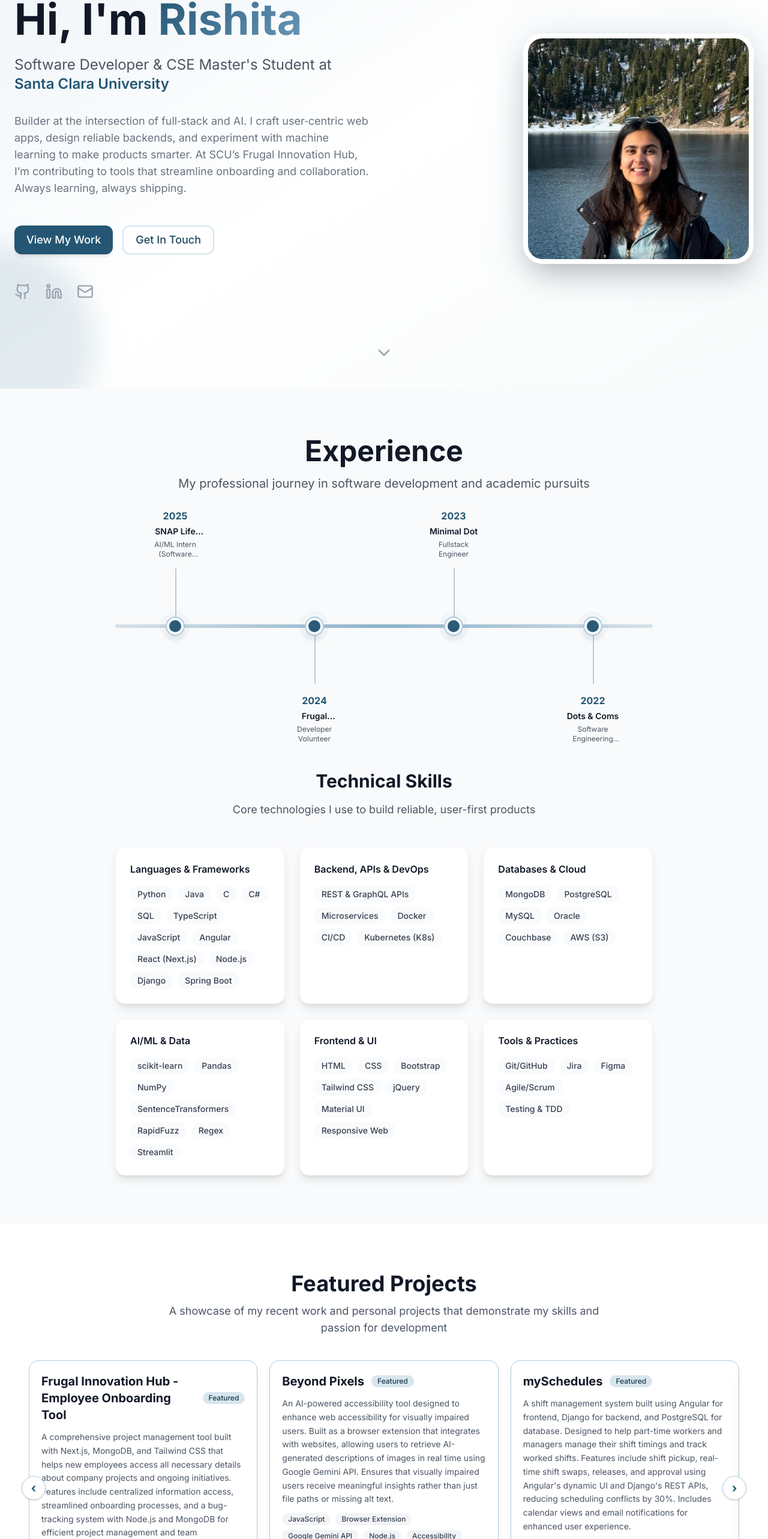
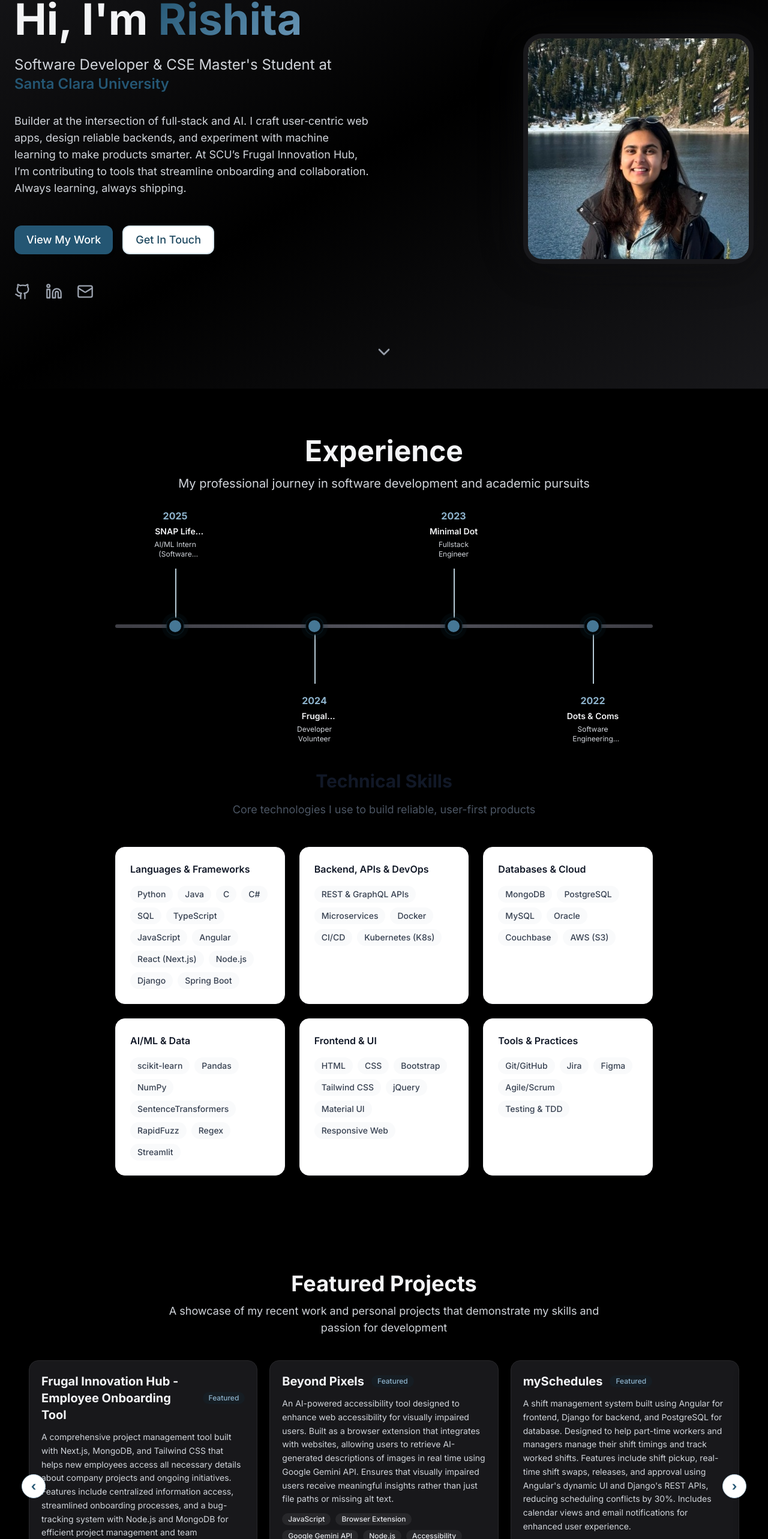
Before and after one commit to bhattrishita/portfolio, a Next.js app: page / in a window 1280 px wide. Shown: the part 152-2718 px from the top of the page at 60% size. Built offline with nearby package versions, Linux system fonts and the light colour scheme.

Commit message:
UI: switch to black theme, dark cards, and remove footer bottom text

```diff
--- a/src/app/layout.tsx
+++ b/src/app/layout.tsx
@@ -23,7 +23,7 @@ export default function RootLayout({
 }) {
   return (
     <html lang="en" className="scroll-smooth">
-      <body className={inter.className}>
+      <body className={`${inter.className} bg-black text-gray-100`}>
         {children}
       </body>
     </html>
--- a/src/components/Experience.tsx
+++ b/src/components/Experience.tsx
@@ -93,7 +93,7 @@ const Experience = () => {
   }, [experiences])
 
   return (
-    <section id="experience" className="section-padding bg-gray-50">
+    <section id="experience" className="section-padding bg-black">
       <div className="container-custom">
         <motion.div
           initial={{ opacity: 0, y: 20 }}
@@ -102,10 +102,10 @@ const Experience = () => {
           viewport={{ once: true }}
           className="text-center mb-16"
         >
-          <h2 className="text-4xl lg:text-5xl font-bold text-gray-900 mb-4">
+          <h2 className="text-4xl lg:text-5xl font-bold text-gray-100 mb-4">
             Experience
           </h2>
-          <p className="text-xl text-gray-600 max-w-3xl mx-auto">
+          <p className="text-xl text-gray-300 max-w-3xl mx-auto">
             My professional journey in software development and academic pursuits
           </p>
         </motion.div>
@@ -113,7 +113,7 @@ const Experience = () => {
         {/* Horizontal Timeline */}
         <div className="relative mx-auto max-w-6xl py-16">
           {/* Timeline rail centered */}
-          <div className="pointer-events-none absolute inset-x-0 top-1/2 -translate-y-1/2 h-1.5 bg-gradient-to-r from-secondary-200 via-primary-300 to-secondary-200 rounded-full" />
+          <div className="pointer-events-none absolute inset-x-0 top-1/2 -translate-y-1/2 h-1.5 bg-gradient-to-r from-zinc-700 via-zinc-600 to-zinc-700 rounded-full" />
 
           <div className="relative grid grid-cols-2 md:grid-cols-4 gap-8">
             {sortedExperiences.map((exp, index) => {
@@ -131,16 +131,16 @@ const Experience = () => {
                     onMouseLeave={() => setHoveredIndex(null)}
                     className="absolute left-1/2 top-1/2 -translate-x-1/2 -translate-y-1/2 z-10 cursor-pointer"
                   >
-                    <div className="w-7 h-7 rounded-full border-4 border-white bg-primary-600 shadow-lg ring-2 ring-primary-200 transition-transform duration-200 hover:scale-110">
-                      <span className="pointer-events-none absolute inset-0 rounded-full animate-ping bg-primary-300 opacity-30" />
+                    <div className="w-7 h-7 rounded-full border-4 border-black bg-primary-500 shadow-lg ring-2 ring-primary-900/40 transition-transform duration-200 hover:scale-110">
+                      <span className="pointer-events-none absolute inset-0 rounded-full animate-ping bg-primary-800 opacity-30" />
                     </div>
                   </div>
 
                   {/* Label above/below */}
                   <div className={`absolute left-1/2 -translate-x-1/2 ${isTop ? 'top-0 -translate-y-full pb-4' : 'bottom-0 translate-y-full pt-4'} text-center max-w-[200px]`}>
-                    <div className="text-base font-bold text-primary-600 mb-1">{year}</div>
-                    <div className="text-sm font-semibold text-gray-900 mb-1 line-clamp-1">{exp.company}</div>
-                    <div className="text-xs text-gray-600 line-clamp-2">{exp.title}</div>
+                    <div className="text-base font-bold text-primary-300 mb-1">{year}</div>
+                    <div className="text-sm font-semibold text-gray-100 mb-1 line-clamp-1">{exp.company}</div>
+                    <div className="text-xs text-gray-300 line-clamp-2">{exp.title}</div>
                   </div>
                 </div>
               )
@@ -153,7 +153,7 @@ const Experience = () => {
               initial={{ opacity: 0 }}
               animate={{ opacity: 1 }}
               exit={{ opacity: 0 }}
-              className="fixed inset-0 z-50 flex items-center justify-center bg-black/50 backdrop-blur-sm"
+              className="fixed inset-0 z-50 flex items-center justify-center bg-black/70 backdrop-blur-sm"
               onMouseEnter={() => setHoveredIndex(hoveredIndex)}
               onMouseLeave={() => setHoveredIndex(null)}
               onClick={() => setHoveredIndex(null)}
@@ -163,39 +163,39 @@ const Experience = () => {
                 animate={{ opacity: 1, y: 0 }}
                 exit={{ opacity: 0, y: 20 }}
                 transition={{ duration: 0.3 }}
-                className="relative bg-white max-w-3xl w-full mx-4 rounded-2xl shadow-2xl border border-primary-200 max-h-[85vh] overflow-y-auto"
+                className="relative bg-zinc-900 max-w-3xl w-full mx-4 rounded-2xl shadow-2xl border border-zinc-800 max-h-[85vh] overflow-y-auto"
                 onClick={(e) => e.stopPropagation()}
               >
                 <button
                   onClick={() => setHoveredIndex(null)}
-                  className="absolute top-4 right-4 w-10 h-10 rounded-full bg-white border border-primary-200 flex items-center justify-center shadow-lg hover:bg-primary-50 hover:border-primary-300 transition-colors duration-200 z-10"
+                  className="absolute top-4 right-4 w-10 h-10 rounded-full bg-zinc-900 border border-zinc-700 flex items-center justify-center shadow-lg hover:bg-zinc-800 transition-colors duration-200 z-10"
                   aria-label="Close"
                 >
                   <X size={18} className="text-gray-600" />
                 </button>
                 <div className="p-8">
                   <div className="flex items-start justify-between mb-4 pr-8">
-                    <h3 className="text-2xl font-bold text-gray-900">{sortedExperiences[hoveredIndex].title}</h3>
+                    <h3 className="text-2xl font-bold text-gray-100">{sortedExperiences[hoveredIndex].title}</h3>
                     <span className={`px-3 py-1 rounded-full text-sm font-medium border ${getTypeColor(sortedExperiences[hoveredIndex].type)} whitespace-nowrap ml-4`}>
                       {sortedExperiences[hoveredIndex].type.charAt(0).toUpperCase() + sortedExperiences[hoveredIndex].type.slice(1)}
                     </span>
                   </div>
-                  <div className="flex items-center text-gray-600 mb-3">
+                  <div className="flex items-center text-gray-300 mb-3">
                     <Building2 size={18} className="mr-2 text-primary-600" />
                     <span className="font-semibold">{sortedExperiences[hoveredIndex].company}</span>
                   </div>
-                  <div className="flex items-center text-gray-500 mb-6">
+                  <div className="flex items-center text-gray-400 mb-6">
                     <MapPin size={16} className="mr-2 text-primary-500" />
                     <span className="mr-6">{sortedExperiences[hoveredIndex].location}</span>
                     <Calendar size={16} className="mr-2 text-primary-500" />
                     <span>{sortedExperiences[hoveredIndex].period}</span>
                   </div>
-                  <p className="text-gray-600 mb-6 leading-relaxed">{sortedExperiences[hoveredIndex].description}</p>
+                  <p className="text-gray-300 mb-6 leading-relaxed">{sortedExperiences[hoveredIndex].description}</p>
                   <div>
-                    <h4 className="text-sm font-semibold text-gray-700 mb-3">Technologies:</h4>
+                    <h4 className="text-sm font-semibold text-gray-200 mb-3">Technologies:</h4>
                     <div className="flex flex-wrap gap-2">
                       {sortedExperiences[hoveredIndex].technologies.map((tech, techIndex) => (
-                        <span key={techIndex} className="px-3 py-1 bg-gray-100 text-gray-700 rounded-full text-sm font-medium hover:bg-primary-50 hover:text-primary-700 transition-colors duration-200">
+                        <span key={techIndex} className="px-3 py-1 bg-zinc-800 text-gray-200 rounded-full text-sm font-medium hover:bg-primary-900/40 hover:text-primary-300 transition-colors duration-200">
                           {tech}
                         </span>
                       ))}
--- a/src/components/Footer.tsx
+++ b/src/components/Footer.tsx
@@ -105,23 +105,7 @@ const Footer = () => {
           </div>
         </div>
 
-        {/* Bottom Bar */}
-        <motion.div
-          initial={{ opacity: 0 }}
-          whileInView={{ opacity: 1 }}
-          transition={{ duration: 0.6, delay: 0.3 }}
-          viewport={{ once: true }}
-          className="border-t border-gray-800 py-6"
-        >
-          <div className="flex flex-col md:flex-row justify-between items-center space-y-4 md:space-y-0">
-            <p className="text-gray-400 text-sm">
-              © {currentYear} Rishita Bhatt. All rights reserved.
-            </p>
-            <p className="text-gray-400 text-sm flex items-center gap-1">
-              Made with <Heart size={16} className="text-red-500" /> using Next.js & Tailwind CSS
-            </p>
-          </div>
-        </motion.div>
+        {/* Bottom Bar removed as requested */}
       </div>
     </footer>
   )
--- a/src/components/Hero.tsx
+++ b/src/components/Hero.tsx
@@ -27,9 +27,9 @@ const Hero = () => {
   ]
 
   return (
-    <section id="about" className="min-h-screen flex items-center justify-center relative overflow-hidden">
+    <section id="about" className="min-h-screen flex items-center justify-center relative overflow-hidden bg-black">
       {/* Background gradient */}
-      <div className="absolute inset-0 bg-gradient-to-br from-primary-50 via-white to-secondary-50" />
+      <div className="absolute inset-0 bg-gradient-to-br from-zinc-900 via-black to-zinc-900" />
 
       {/* Animated background elements */}
       <div className="absolute inset-0 overflow-hidden">
@@ -50,7 +50,7 @@ const Hero = () => {
               initial={{ opacity: 0, y: 20 }}
               animate={{ opacity: 1, y: 0 }}
               transition={{ duration: 0.8, delay: 0.2 }}
-              className="text-5xl lg:text-7xl font-bold text-gray-900 mb-6"
+              className="text-5xl lg:text-7xl font-bold text-gray-100 mb-6"
             >
               Hi, I&apos;m{' '}
               <span className="gradient-text">Rishita</span>
@@ -60,7 +60,7 @@ const Hero = () => {
               initial={{ opacity: 0, y: 20 }}
               animate={{ opacity: 1, y: 0 }}
               transition={{ duration: 0.8, delay: 0.4 }}
-              className="text-xl lg:text-2xl text-gray-600 mb-8 leading-relaxed"
+              className="text-xl lg:text-2xl text-gray-300 mb-8 leading-relaxed"
             >
               Software Developer & CSE Master&apos;s Student at{' '}
               <span className="font-semibold text-primary-600">Santa Clara University</span>
@@ -70,7 +70,7 @@ const Hero = () => {
               initial={{ opacity: 0, y: 20 }}
               animate={{ opacity: 1, y: 0 }}
               transition={{ duration: 0.8, delay: 0.6 }}
-              className="text-lg text-gray-500 mb-12 max-w-2xl"
+              className="text-lg text-gray-300 mb-12 max-w-2xl"
             >
               Builder at the intersection of full‑stack and AI. I craft user‑centric web apps, design reliable backends, and experiment with machine learning to make products smarter. At SCU’s Frugal Innovation Hub, I’m contributing to tools that streamline onboarding and collaboration. Always learning, always shipping.
             </motion.p>
@@ -127,8 +127,8 @@ const Hero = () => {
           >
             <div className="relative">
               <div className="w-80 h-80 lg:w-96 lg:h-96 relative">
-                <div className="absolute inset-0 bg-gradient-to-br from-primary-400 to-secondary-400 rounded-[32px] blur-2xl opacity-20" />
-                <div className="relative w-full h-full bg-white rounded-[32px] p-2 shadow-2xl overflow-hidden">
+                <div className="absolute inset-0 bg-gradient-to-br from-zinc-700 to-zinc-800 rounded-[32px] blur-2xl opacity-20" />
+                <div className="relative w-full h-full bg-zinc-900 rounded-[32px] p-2 shadow-2xl overflow-hidden">
                   <img src="/profile.png" alt="Rishita Bhatt" className="w-full h-full object-cover rounded-[24px]" />
                 </div>
               </div>
@@ -146,7 +146,7 @@ const Hero = () => {
       >
         <button
           onClick={() => scrollToSection('experience')}
-          className="text-gray-400 hover:text-primary-600 transition-colors duration-200"
+          className="text-gray-400 hover:text-primary-400 transition-colors duration-200"
         >
           <ChevronDown size={32} className="animate-bounce" />
         </button>
--- a/src/components/Projects.tsx
+++ b/src/components/Projects.tsx
@@ -111,7 +111,7 @@ const Projects = () => {
   }
 
   return (
-    <section id="projects" className="section-padding bg-white">
+    <section id="projects" className="section-padding bg-black">
       <div className="max-w-7xl mx-auto px-4">
         <motion.div
           initial={{ opacity: 0, y: 20 }}
@@ -120,10 +120,10 @@ const Projects = () => {
           viewport={{ once: true }}
           className="text-center mb-10"
         >
-          <h2 className="text-3xl lg:text-4xl font-bold text-gray-900 mb-3">
+          <h2 className="text-3xl lg:text-4xl font-bold text-gray-100 mb-3">
             Featured Projects
           </h2>
-          <p className="text-lg text-gray-600 max-w-3xl mx-auto">
+          <p className="text-lg text-gray-300 max-w-3xl mx-auto">
             A showcase of my recent work and personal projects that demonstrate my skills and passion for development
           </p>
         </motion.div>
@@ -241,25 +241,25 @@ function Carousel({ projects }: { projects: Project[] }) {
           {pages.map((chunk, chunkIndex) => (
             <div key={chunkIndex} className="min-w-full grid md:grid-cols-3 gap-5">
               {chunk.map((project, index) => (
-                <div key={`${chunkIndex}-${index}`} className="bg-white rounded-2xl shadow-lg overflow-hidden border border-primary-200">
+                <div key={`${chunkIndex}-${index}`} className="bg-zinc-900 rounded-2xl shadow-lg overflow-hidden border border-zinc-800">
                   <div className="p-5 space-y-3">
                     <div className="flex items-center gap-3">
-                      <h3 className="text-xl font-bold text-gray-900">{project.title}</h3>
+                      <h3 className="text-xl font-bold text-gray-100">{project.title}</h3>
                       {project.featured && (
-                        <span className="px-2.5 py-0.5 bg-primary-100 text-primary-800 rounded-full text-xs font-medium">Featured</span>
+                        <span className="px-2.5 py-0.5 bg-primary-900/30 text-primary-300 rounded-full text-xs font-medium">Featured</span>
                       )}
                     </div>
-                    <p className="text-sm text-gray-600 leading-relaxed">{project.description}</p>
+                    <p className="text-sm text-gray-300 leading-relaxed">{project.description}</p>
                     <div className="flex flex-wrap gap-2">
                       {project.technologies.map((tech, techIndex) => (
-                        <span key={techIndex} className="px-2.5 py-0.5 bg-gray-100 text-gray-700 rounded-full text-xs font-medium hover:bg-primary-100 hover:text-primary-700 transition-colors duration-200">
+                        <span key={techIndex} className="px-2.5 py-0.5 bg-zinc-800 text-gray-200 rounded-full text-xs font-medium hover:bg-primary-900/40 hover:text-primary-300 transition-colors duration-200">
                           {tech}
                         </span>
                       ))}
                     </div>
                     {project.github && (
-                      <a href={project.github} target="_blank" rel="noopener noreferrer" className="inline-flex items-center gap-2 btn-secondary text-sm py-1.5 px-4">
-                        <Github size={16} /> View Source Code
+                      <a href={project.github} target="_blank" rel="noopener noreferrer" className="inline-flex items-center gap-2 text-sm py-1.5 px-4 rounded-md bg-zinc-800 border border-zinc-700 text-gray-200 hover:bg-zinc-700 transition-colors">
+                        <Github size={16} /> View Source
                       </a>
                     )}
                   </div>
```
